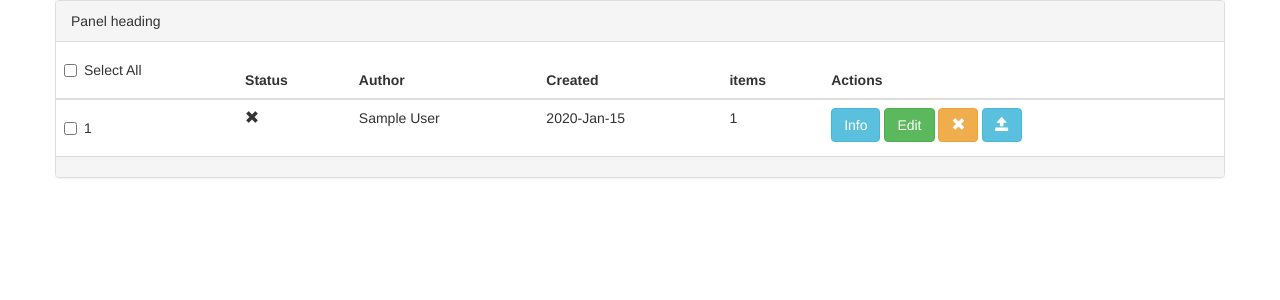
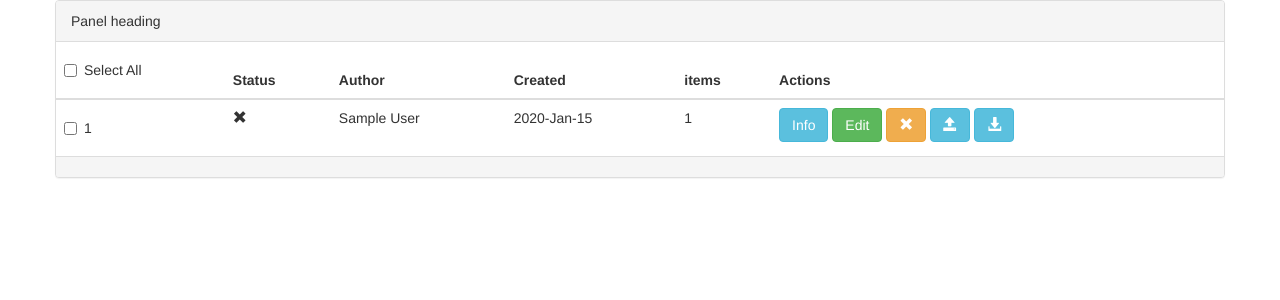
Before and after one commit to tigranParemuzian/armenian_tax, a Symfony app: template src/AppBundle/Resources/views/Main/list.html.twig in a window 1280 px wide. Shown: the part 72-372 px from the top of the page. Run offline with Twig, Linux system fonts and the light colour scheme; the template is opened without the code that fills it: most values are stand-ins (such as "Sample title", 1, 10 or a date in 2020); some libraries are stand-ins or nearby versions.

Commit message:
min fixes MAH

```diff
--- a/src/AppBundle/Controller/MainController.php
+++ b/src/AppBundle/Controller/MainController.php
@@ -479,7 +479,7 @@ class MainController extends Controller
 
         }
 
-        $fileName = 'mah_' . str_replace(' ', '_', str_replace('.', '_', $booking->getHeader()->getIdentTaxCode()));
+        $fileName = 'mah_' . str_replace(' ', '_', str_replace('.', '_', $booking->getId()));
 
         $fs = new Filesystem();
         $fs->touch($this->container->getParameter('kernel.root_dir')."/../web/uploads/files/$fileName.xml");
--- a/src/AppBundle/Resources/views/Main/list.html.twig
+++ b/src/AppBundle/Resources/views/Main/list.html.twig
@@ -48,6 +48,9 @@
                                 <a href="{{ path('mah', {'bid':booking.id}) }}" type="button" class="btn btn-info">
                                     <span class="glyphicon glyphicon-open"></span>
                                 </a>
+                                <a href="uploads/files/mah_{{ booking.id }}.xml" type="button" class="btn btn-info">
+                                    <span class="glyphicon glyphicon-download-alt"></span>
+                                </a>
                             </td>
                         </tr>
                     {% endfor %}
```
